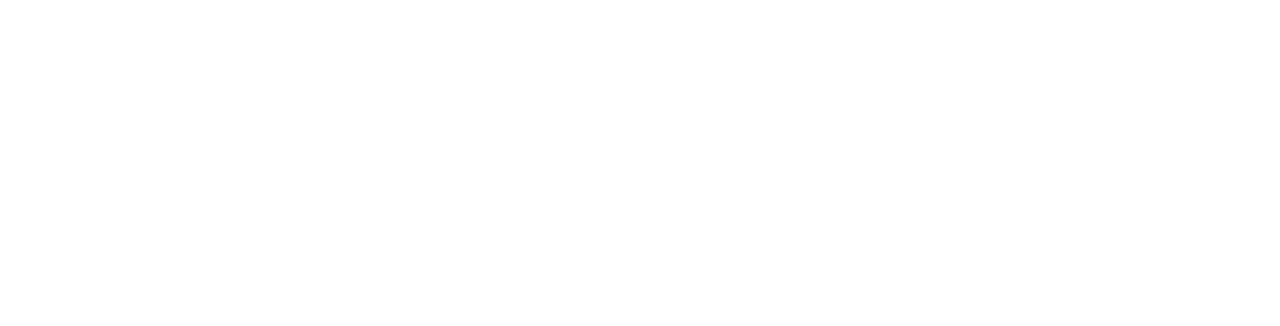
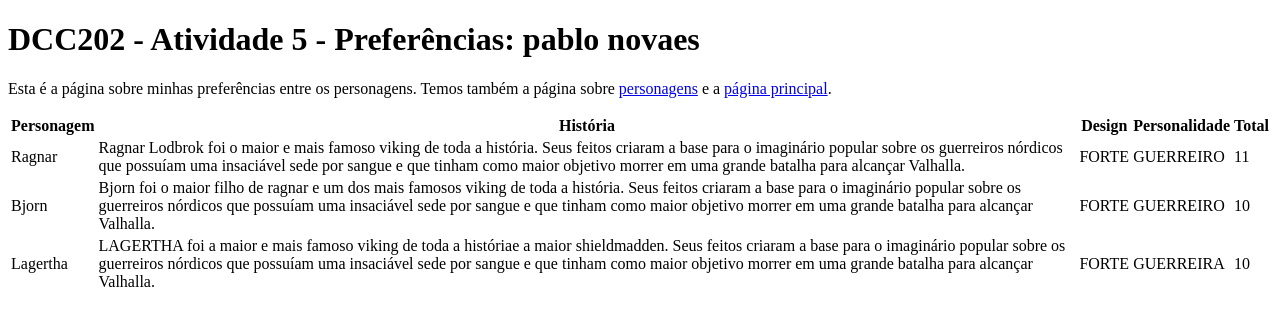
Before and after one commit to ufjf-dcc202/ufjf-dcc202-2023-3-b-atv5-BAL0F0, a website: page preferencias.html in a window 1280 px wide. Drawn offline with Linux system fonts and the light colour scheme.

Commit message:
criado as listas e tabelas dos personagens

```diff
--- a/preferencias.html
+++ b/preferencias.html
@@ -1,11 +1,88 @@
 <!DOCTYPE html>
-<html lang="en">
+<html lang="pt">
 <head>
     <meta charset="UTF-8">
     <meta name="viewport" content="width=device-width, initial-scale=1.0">
-    <title>Document</title>
+    <title>DCC202 - Atividade 5 - Preferências: pablo novaes</title>
 </head>
 <body>
-
+    <main>
+        <h1>DCC202 - Atividade 5 - Preferências: pablo novaes </h1>
+         <p>Esta é a página sobre minhas preferências entre os personagens. Temos também a página sobre <a href="personagens.html">personagens</a> e a <a href="index.html">página principal</a>.</p>
+        <table>
+            <thead>
+                <tr>
+                <th>
+                  Personagem
+                </th>
+                <th>
+                    História
+                </th>
+                <th>
+                    Design
+                </th>
+                <th>
+                    Personalidade
+                </th>
+                <th>
+                    Total
+                </th>
+            </tr>
+            </thead>
+            <tbody>
+                <tr>
+                <td>
+                   Ragnar
+                </td>
+                <td>
+                    Ragnar Lodbrok foi o maior e mais famoso viking de toda a história. Seus feitos criaram a base para o imaginário popular sobre os guerreiros nórdicos que possuíam uma insaciável sede por sangue e que tinham como maior objetivo morrer em uma grande batalha para alcançar Valhalla.
+                </td>
+                <td>
+                   FORTE
+                </td>
+                <td>
+                    GUERREIRO
+                </td>
+                <td>
+                    11
+                </td>
+            </tr>
+            <tr>
+                <td>
+                   Bjorn
+                </td>
+                <td>
+                    Bjorn  foi o maior filho de ragnar e um dos mais famosos viking de toda a história. Seus feitos criaram a base para o imaginário popular sobre os guerreiros nórdicos que possuíam uma insaciável sede por sangue e que tinham como maior objetivo morrer em uma grande batalha para alcançar Valhalla.
+                </td>
+                <td>
+                   FORTE
+                </td>
+                <td>
+                    GUERREIRO
+                </td>
+                <td>
+                    10
+                </td>
+            </tr>
+            <tr>
+                <td>
+                   Lagertha
+                </td>
+                <td>
+                    LAGERTHA foi a maior e mais famoso viking de toda a históriae a maior shieldmadden. Seus feitos criaram a base para o imaginário popular sobre os guerreiros nórdicos que possuíam uma insaciável sede por sangue e que tinham como maior objetivo morrer em uma grande batalha para alcançar Valhalla.
+                </td>
+                <td>
+                   FORTE
+                </td>
+                <td>
+                    GUERREIRA
+                </td>
+                <td>
+                  10
+                </td>
+            </tr>
+            </tbody>
+        </table>
+        </main>
 </body>
 </html>
```
Also changed, not shown: index.html (+6 -3 lines), personagens.html (+20 -3 lines).
